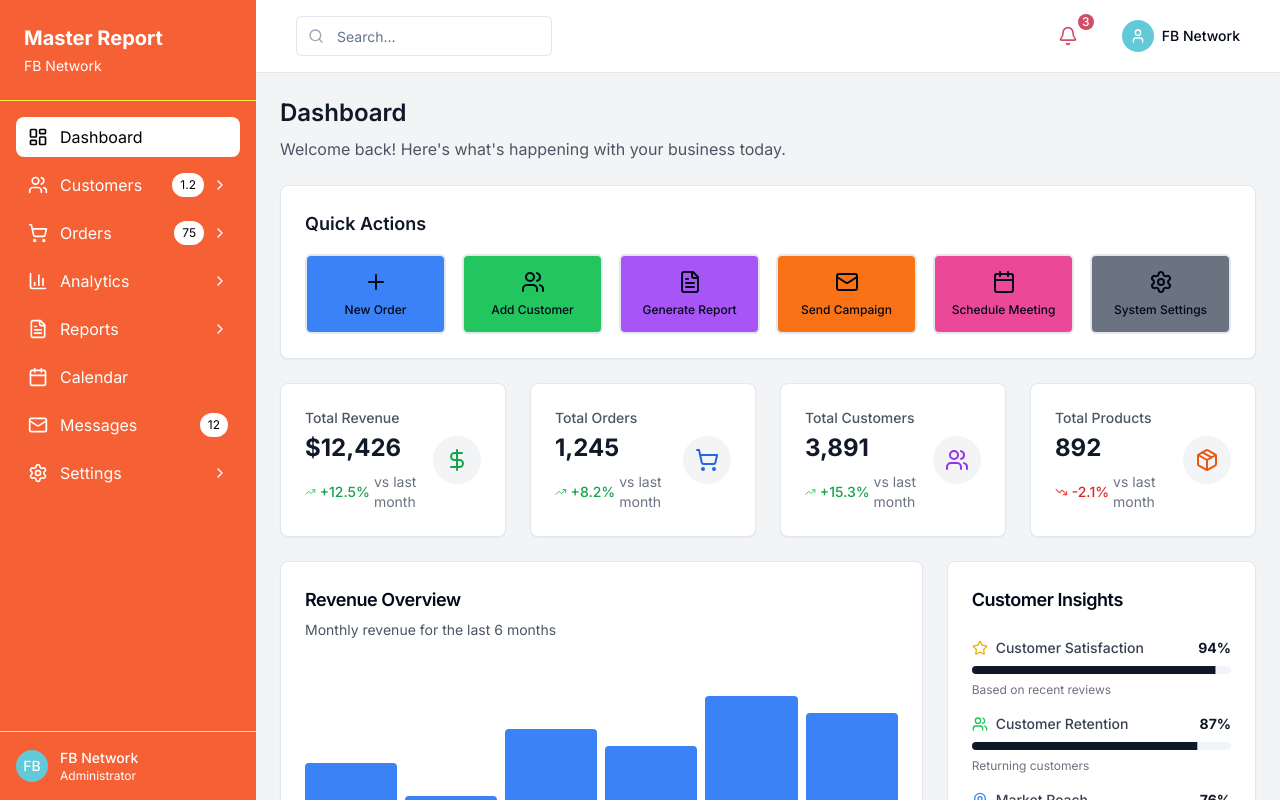
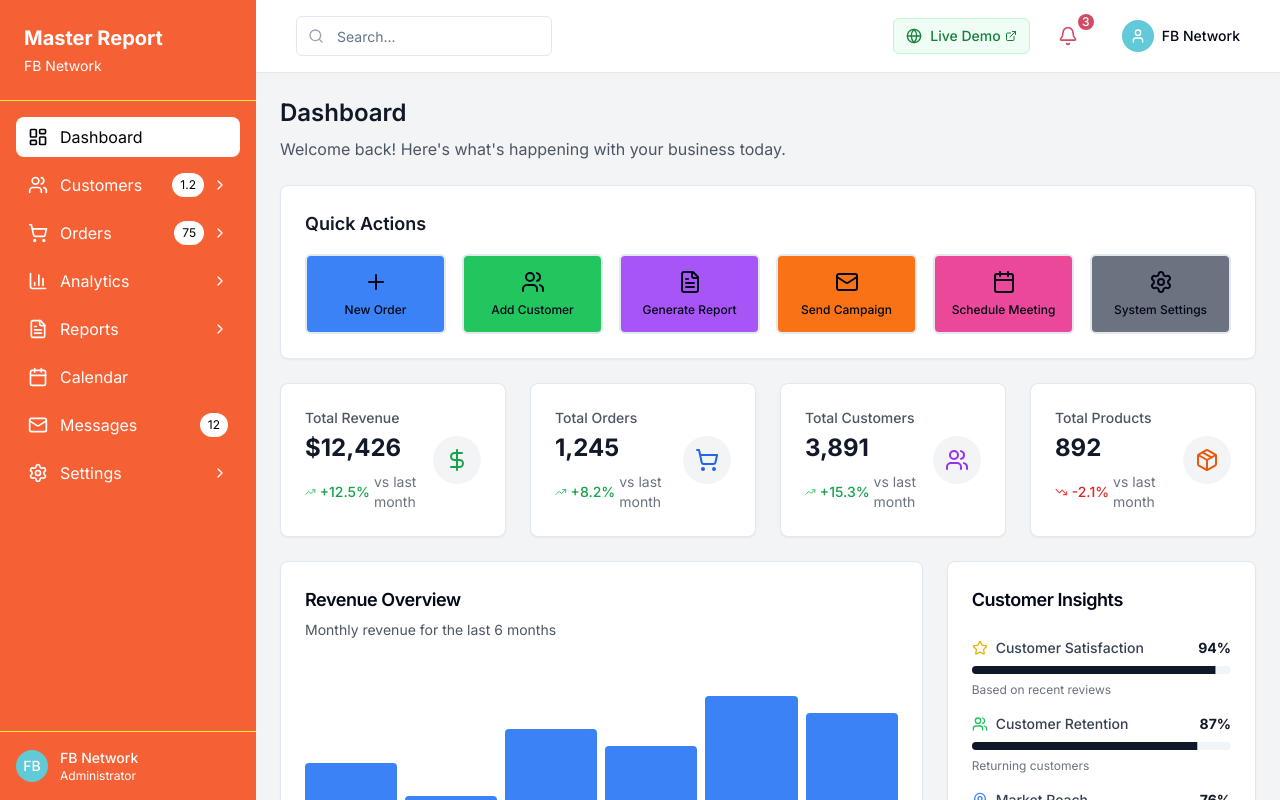
Before and after one commit to LeHoangAnh021203/CRM_FWF, a Next.js app: page / in a window 1280 px wide. Built offline with nearby package versions, Linux system fonts and the light colour scheme.

Commit message:
Update demo links to latest deployment

```diff
--- a/scripts/demo-info.js
+++ b/scripts/demo-info.js
@@ -7,7 +7,7 @@ console.log(chalk.cyan.bold('🚀 FB Network CRM Dashboard'));
 console.log('='.repeat(60));
 
 console.log(chalk.yellow('\n📱 Demo Links:'));
-console.log(chalk.green('   Production: ') + chalk.blue.underline('https://fb-network-demo-t6igcyvfu-hoanganhle0203-7387s-projects.vercel.app'));
+console.log(chalk.green('   Production: ') + chalk.blue.underline('https://fb-network-demo-dkhy0at0b-hoanganhle0203-7387s-projects.vercel.app'));
 console.log(chalk.green('   Local:      ') + chalk.blue.underline('http://localhost:3000'));
 
 console.log(chalk.yellow('\n🔧 Available Commands:'));
--- a/src/components/header.tsx
+++ b/src/components/header.tsx
@@ -1,6 +1,6 @@
 "use client"
 
-import { Search, Bell, User, Menu, Settings, LogOut, HelpCircle } from "lucide-react"
+import { Search, Bell, User, Menu, Settings, LogOut, HelpCircle, ExternalLink, Globe } from "lucide-react"
 import { Button } from "@/components/ui/button"
 import { Input } from "@/components/ui/input"
 import {
@@ -13,6 +13,8 @@ import {
 } from "@/components/ui/dropdown-menu"
 
 export function Header() {
+  const demoUrl = "https://fb-network-demo-dkhy0at0b-hoanganhle0203-7387s-projects.vercel.app"
+
   return (
     <header className="bg-white border-b border-gray-200 px-6 py-4">
       <div className="flex items-center justify-between">
@@ -27,6 +29,18 @@ export function Header() {
         </div>
 
         <div className="flex items-center space-x-4">
+          {/* Demo Link */}
+          <Button
+            variant="outline"
+            size="sm"
+            className="bg-green-50 border-green-200 text-green-700 hover:bg-green-100"
+            onClick={() => window.open(demoUrl, '_blank')}
+          >
+            <Globe className="h-4 w-4 mr-2" />
+            <span className="hidden sm:inline">Live Demo</span>
+            <ExternalLink className="h-3 w-3 ml-1" />
+          </Button>
+
           <Button variant="ghost" size="sm" className="relative">
             <Bell className="h-5 w-5 text-[#d04d65]" />
             <span className="absolute -top-1 -right-1 bg-[#d04d65] text-white text-xs rounded-full h-4 w-4 flex items-center justify-center">
```
